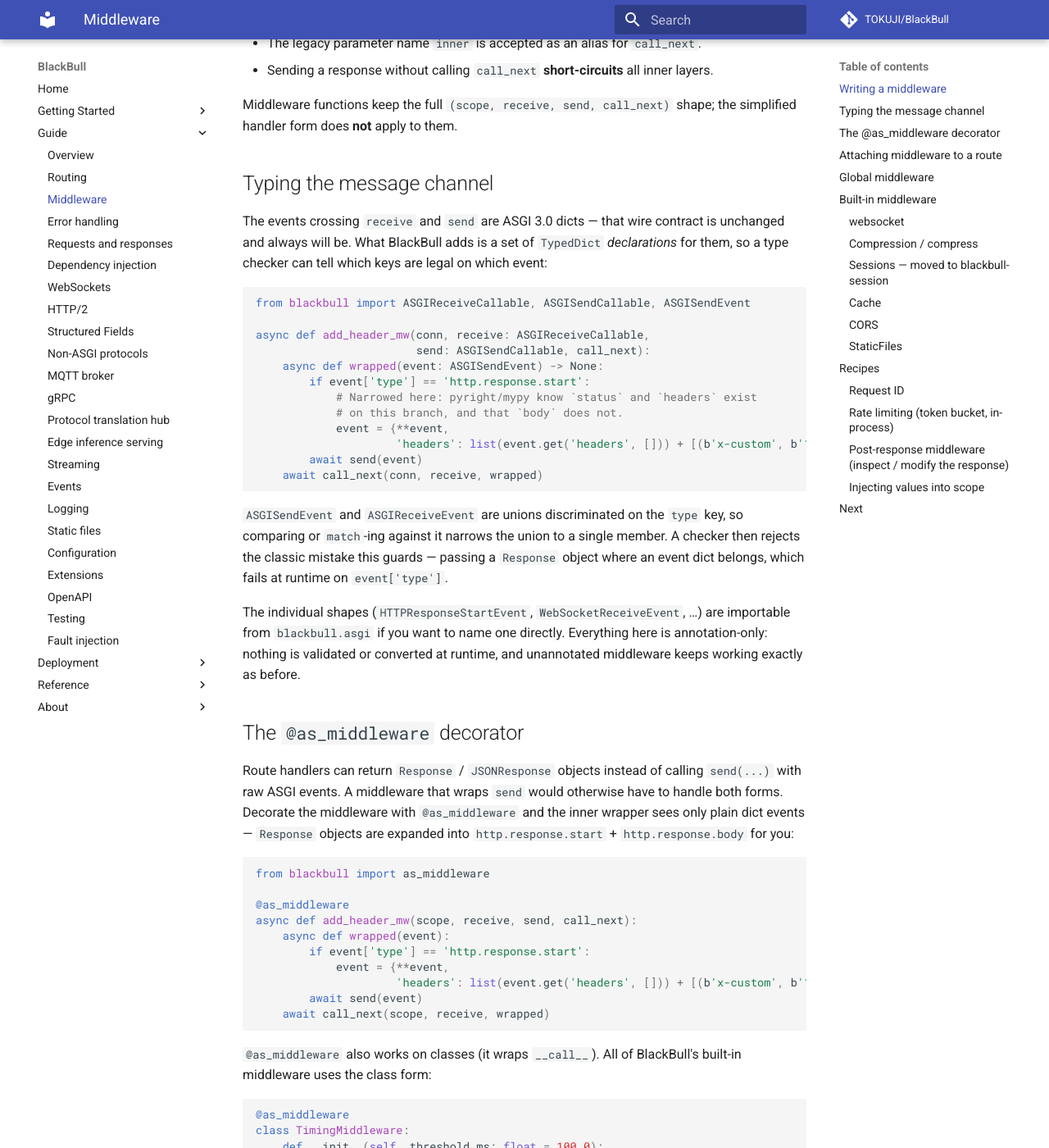
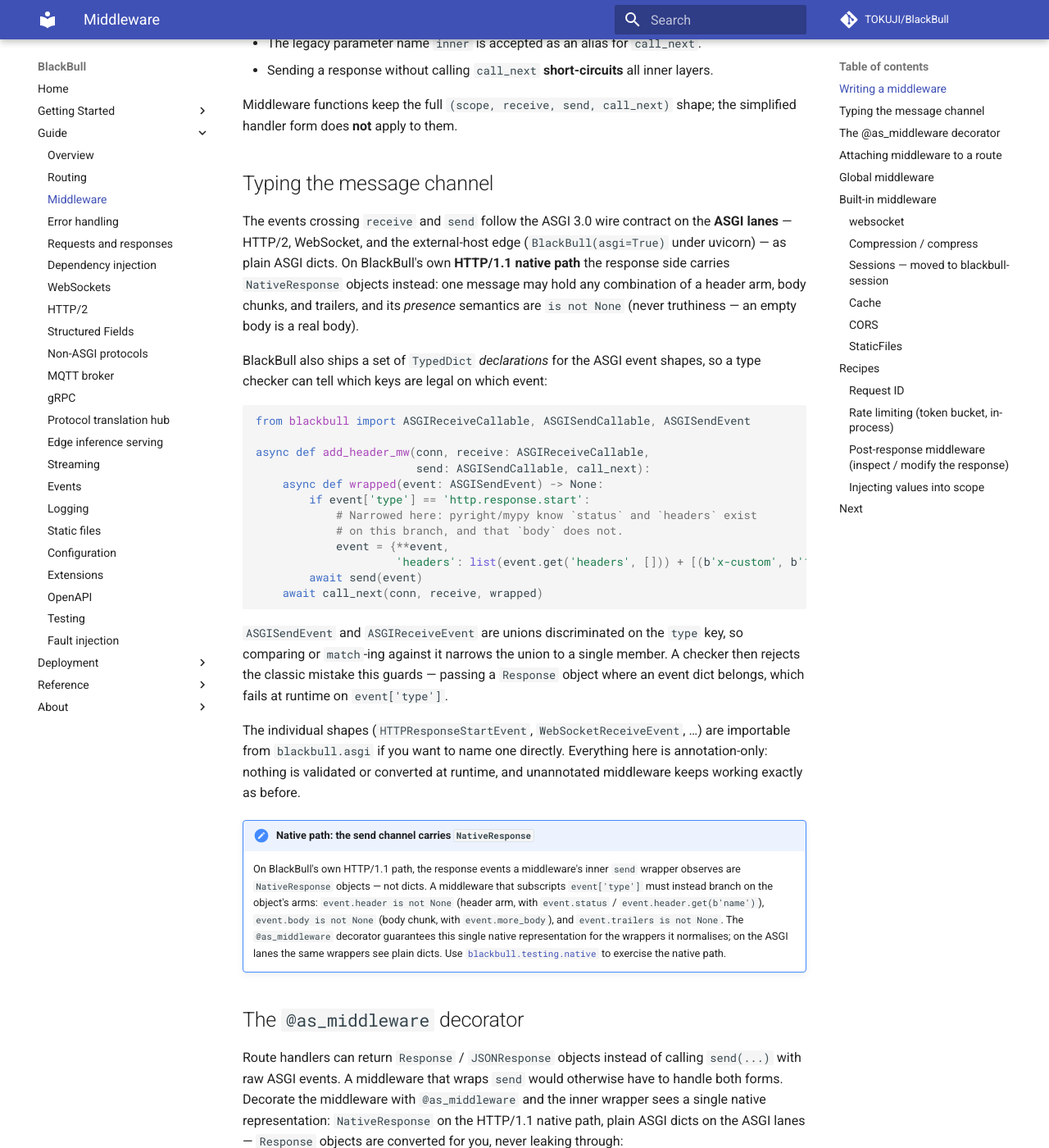
Before and after one commit to TOKUJI/BlackBull, an MkDocs documentation site: the page built from docs/guide/middleware.md, in a window 1280 px wide and 1400 px high, scrolled down 553 px. Shown: the whole window at 82% size. Built offline with MkDocs 1.6.1 and Material for MkDocs 9.7.7, drawn with Linux system fonts in a browser that asks for light colours; comment, search, counter and statistics services are not loaded; some of the changed text lies outside the part shown.

Commit message:
docs(guide): native send contract for middleware + responses (Sprint 92)
- middleware.md: @as_middleware inner wrappers see NativeResponse on the
  H1 native path (header/body/trailers arms, is-not-None presence) and ASGI
  dicts on the ASGI lanes; example updated.
- requests-and-responses.md: Responses note — send() accepts Response /
  (bytes,status,headers) / NativeResponse / ASGI dicts; full-form dicts are
  a compat contract held until 2027-07-29, converted at the handler
  boundary; asgi=True + to_asgi() for external hosts.

````diff
--- a/docs/guide/middleware.md
+++ b/docs/guide/middleware.md
@@ -32,10 +32,16 @@ shape; the simplified handler form does **not** apply to them.
 
 ## Typing the message channel
 
-The events crossing `receive` and `send` are ASGI 3.0 dicts — that wire
-contract is unchanged and always will be.  What BlackBull adds is a set of
-`TypedDict` *declarations* for them, so a type checker can tell which keys
-are legal on which event:
+The events crossing `receive` and `send` follow the ASGI 3.0 wire contract
+on the **ASGI lanes** — HTTP/2, WebSocket, and the external-host edge
+(`BlackBull(asgi=True)` under uvicorn) — as plain ASGI dicts.  On
+BlackBull's own **HTTP/1.1 native path** the response side carries
+`NativeResponse` objects instead: one message may hold any combination of a
+header arm, body chunks, and trailers, and its *presence* semantics are
+`is not None` (never truthiness — an empty body is a real body).
+
+BlackBull also ships a set of `TypedDict` *declarations* for the ASGI event
+shapes, so a type checker can tell which keys are legal on which event:
 
 ```python
 from blackbull import ASGIReceiveCallable, ASGISendCallable, ASGISendEvent
@@ -63,27 +69,50 @@ are importable from `blackbull.asgi` if you want to name one directly.
 Everything here is annotation-only: nothing is validated or converted at
 runtime, and unannotated middleware keeps working exactly as before.
 
+!!! note "Native path: the send channel carries `NativeResponse`"
+    On BlackBull's own HTTP/1.1 path, the response events a middleware's
+    inner `send` wrapper observes are `NativeResponse` objects — not dicts.
+    A middleware that subscripts `event['type']` must instead branch on the
+    object's arms: `event.header is not None` (header arm, with
+    `event.status` / `event.header.get(b'name')`), `event.body is not None`
+    (body chunk, with `event.more_body`), and `event.trailers is not None`.
+    The `@as_middleware` decorator guarantees this single native
+    representation for the wrappers it normalises; on the ASGI lanes the
+    same wrappers see plain dicts.  Use
+    [`blackbull.testing.native`](testing.md) to exercise the native path.
+
 ## The `@as_middleware` decorator
 
 Route handlers can return `Response` / `JSONResponse` objects
 instead of calling `send(...)` with raw ASGI events.  A middleware
 that wraps `send` would otherwise have to handle both forms.
 Decorate the middleware with `@as_middleware` and the inner
-wrapper sees only plain dict events — `Response` objects are
-expanded into `http.response.start` + `http.response.body` for you:
+wrapper sees a single native representation: `NativeResponse` on
+the HTTP/1.1 native path, plain ASGI dicts on the ASGI lanes —
+`Response` objects are converted for you, never leaking through:
 
 ```python
 from blackbull import as_middleware
+from blackbull.native import NativeResponse
 
 @as_middleware
 async def add_header_mw(scope, receive, send, call_next):
     async def wrapped(event):
-        if event['type'] == 'http.response.start':
+        if isinstance(event, NativeResponse):
+            if event.header is not None:
+                # header arm — append zero-copy; visible to the sender
+                event.header.append(b'x-custom', b'1')
+        elif event['type'] == 'http.response.start':
             event = {**event,
                      'headers': list(event.get('headers', [])) + [(b'x-custom', b'1')]}
         await send(event)
     await call_next(scope, receive, wrapped)
 ```
+
+On the native path a complete response is **one object, one `send`**
+(header + body together), while a streamed response is a header object
+followed by body-chunk objects.  Remember the presence contract: test
+`event.header is not None` / `event.body is not None`, never truthiness.
 
 `@as_middleware` also works on classes (it wraps `__call__`).  All
 of BlackBull's built-in middleware uses the class form:
````
Also changed, not shown: docs/guide/requests-and-responses.md (+12 -0 lines).
